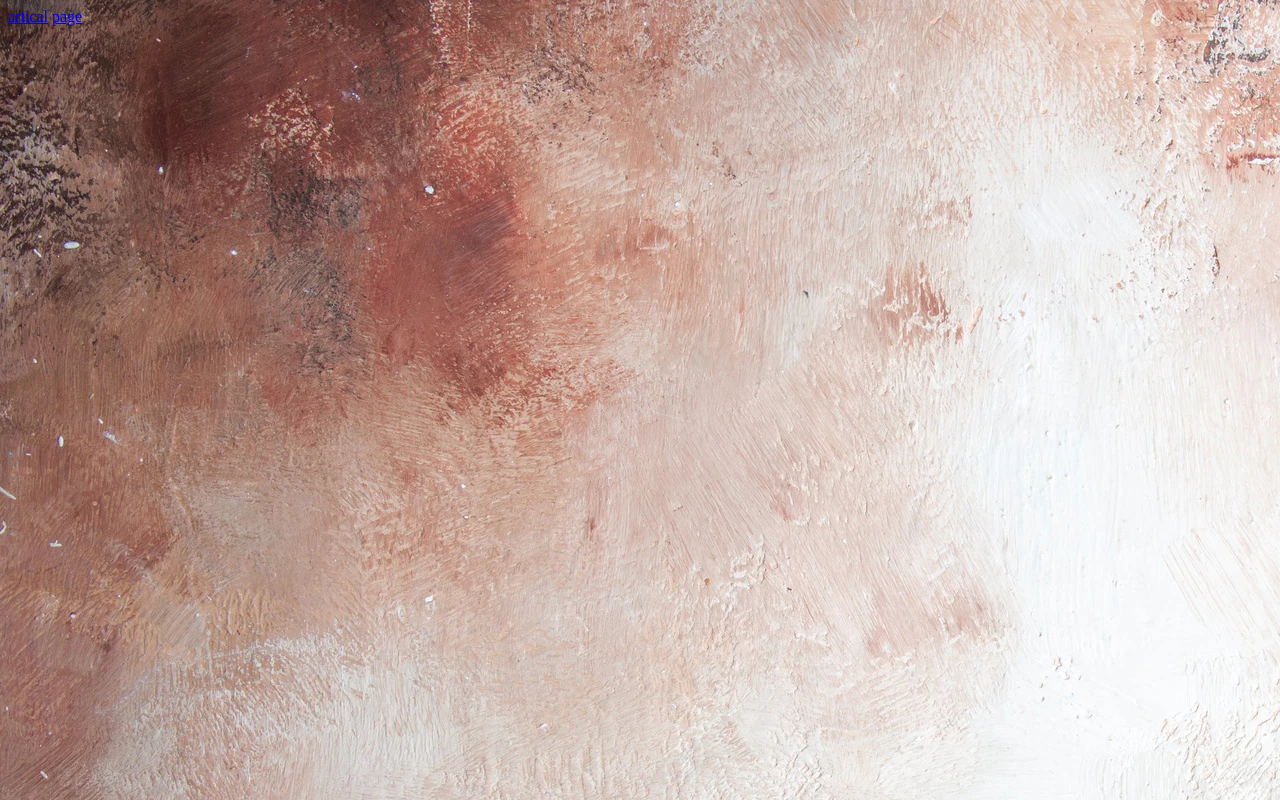
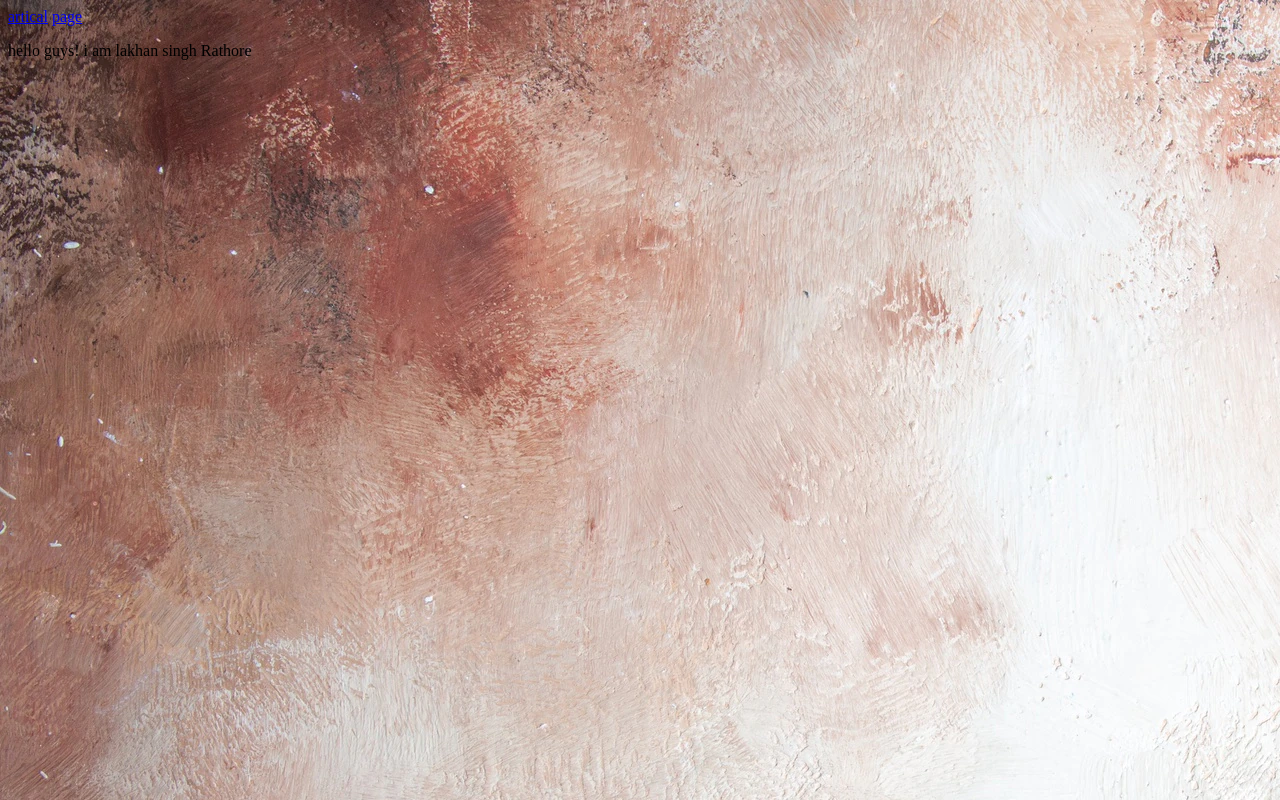
Before and after one commit to lakhan0007/first-project, a plain HTML site: page index.html in a window 1280 px wide. Drawn offline with Linux system fonts and the light colour scheme.

Commit message:
dgcbbfsx

```diff
--- a/index.html
+++ b/index.html
@@ -242,6 +242,7 @@
             </from>         -->
             <a href="/artical.html">artical</a>
             <a href="page.html">page</a>
+            <p>hello  guys! i am lakhan singh Rathore</p>
 
 </body>
 </html>
```
